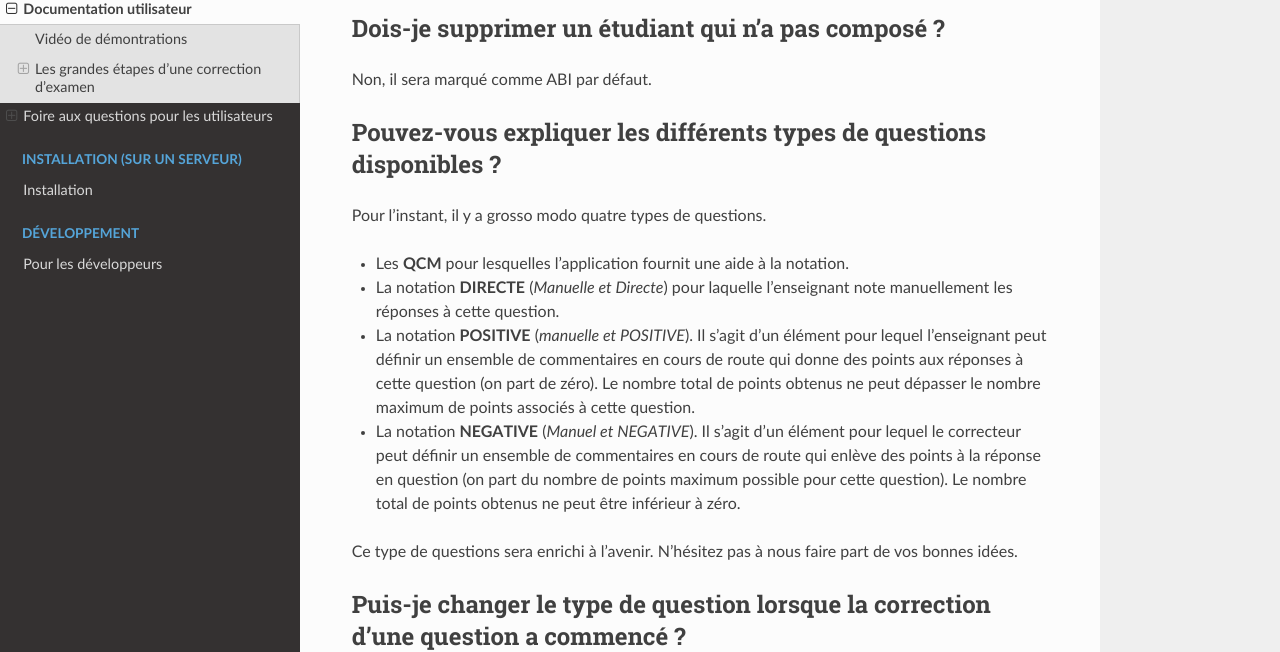
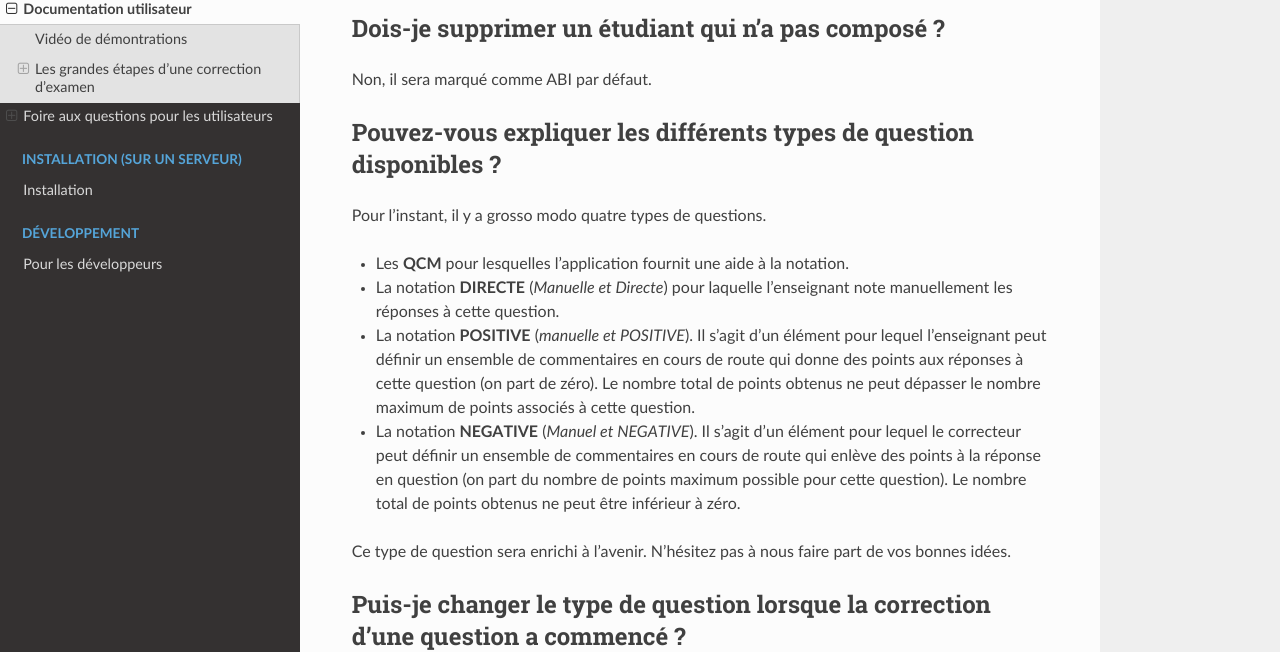
Before and after one commit to correctexam/documentation-french, a Sphinx documentation site: the page built from docs/source/user.md, in a window 1280 px wide and 900 px high, scrolled down 9024 px. Shown: the part 144-796 px from the top of the window. Built offline with Sphinx 7.4.7 and the Read the Docs theme 2.0.0, drawn with Linux system fonts in a browser that asks for light colours; some of the changed text lies outside the part shown.

Commit message:
fix typo

```diff
--- a/docs/source/user.md
+++ b/docs/source/user.md
@@ -60,7 +60,7 @@
 #### Comprendre les différents types de question
 
 
-Pour l'instant, il y a grosso modo quatre types de questions.
+Pour l'instant, il y a grosso modo quatre types de question.
 
 - Les questions dites directes. La notation **DIRECTE** (*Manuelle et Directe*) pour laquelle l'enseignant note manuellement les réponses à cette question en affectant une note à chaque étudiant pour cette question.
 - Les questions dites positives. La notation **POSITIVE** (*manuelle et POSITIVE*). Il s'agit d'un élément pour lequel l'enseignant peut définir un ensemble de commentaires en cours de route qui donne des points aux réponses à cette question (on part de zéro). Le nombre total de points obtenus ne peut dépasser le nombre maximum de points associés à cette question.
@@ -186,7 +186,7 @@
 
 Non, il sera marqué comme ABI par défaut.
 
-## Pouvez-vous expliquer les différents types de questions disponibles ?
+## Pouvez-vous expliquer les différents types de question disponibles ?
 
 Pour l'instant, il y a grosso modo quatre types de questions.
 
@@ -195,7 +195,7 @@
 - La notation **POSITIVE** (*manuelle et POSITIVE*). Il s'agit d'un élément pour lequel l'enseignant peut définir un ensemble de commentaires en cours de route qui donne des points aux réponses à cette question (on part de zéro). Le nombre total de points obtenus ne peut dépasser le nombre maximum de points associés à cette question.
 - La notation **NEGATIVE** (*Manuel et NEGATIVE*). Il s'agit d'un élément pour lequel le correcteur peut définir un ensemble de commentaires en cours de route qui enlève des points à la réponse en question (on part du nombre de points maximum possible pour cette question). Le nombre total de points obtenus ne peut être inférieur à zéro.
 
-Ce type de questions sera enrichi à l'avenir. N'hésitez pas à nous faire part de vos bonnes idées.
+Ce type de question sera enrichi à l'avenir. N'hésitez pas à nous faire part de vos bonnes idées.
 
 ## Puis-je changer le type de question lorsque la correction d'une question a commencé ?
 
```
